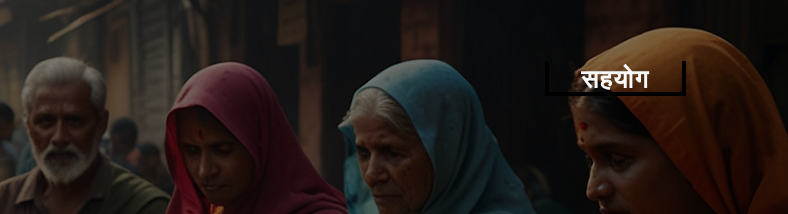
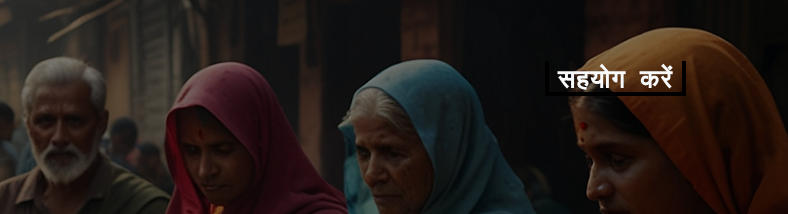
Before and after one commit to devxexe/Raghav-Jyoti-Jankalyan-Trust, a plain HTML site: page index.html in a window 1280 px wide. Shown: the top 214 px of the page, 492-1280 px from the left. Drawn offline with nearby package versions, Linux system fonts and the light colour scheme; a web font is replaced by a local one.

Commit message:
Update index.html

```diff
--- a/index.html
+++ b/index.html
@@ -24,7 +24,7 @@
   <div class="head-box d-flex justify-content-between align-items-center">
   <img src="icon.png" alt="icon" class="body1-icon">
 
-  <a href="#" class="text-decoration-none text-center text-light heads">सहयोग </a>
+  <a href="#" class="text-decoration-none text-center text-light heads">सहयोग करें</a>
   </div>
 
   </div>
```
